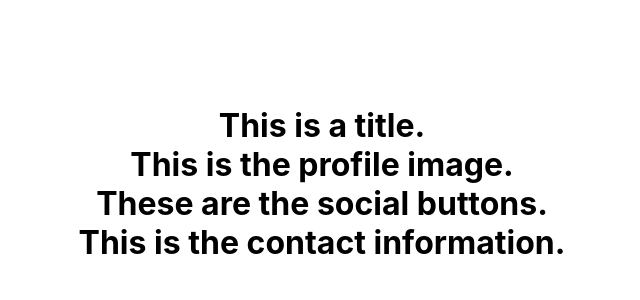
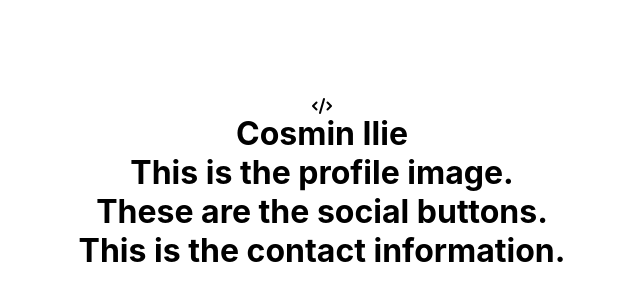
Before and after one commit to Cosmeeeen/business-card-website, a React (Create React App) app: page / in a window 1280 px wide. Shown: the part 216-516 px from the top of the page, without its empty margins (318-958 px from the left). Built offline with nearby package versions, Linux system fonts and the light colour scheme.

Commit message:
Title component and fa integration

```diff
--- a/public/index.html
+++ b/public/index.html
@@ -9,6 +9,7 @@
       name="description"
       content="Web site created using create-react-app"
     />
+    <script src="https://kit.fontawesome.com/1babe3a0cd.js" crossorigin="anonymous"></script>
     <link rel="apple-touch-icon" href="%PUBLIC_URL%/logo192.png" />
     <!--
       manifest.json provides metadata used when your web app is installed on a
--- a/src/App.js
+++ b/src/App.js
@@ -7,7 +7,10 @@ import ContactInformation from './components/ContactInformation.jsx';
 function App() {
   return (
     <div className="App">
-      <Title />
+      <Title>
+        <i className="fas fa-code"></i> {/* FontAweosme Custom Icon */}
+        <h1>Cosmin Ilie</h1> {/* Name */}
+      </Title>
       <ProfileImage />
       <SocialButtons />
       <ContactInformation />
--- a/src/components/Title.jsx
+++ b/src/components/Title.jsx
@@ -1,10 +1,10 @@
 import React from 'react';
 
 
-const Title = () => {
+const Title = ( props ) => {
     return (
         <div className="titleContainer">
-            <h1>This is a title.</h1>
+            {props.children}
         </div>
     );
 }
```
